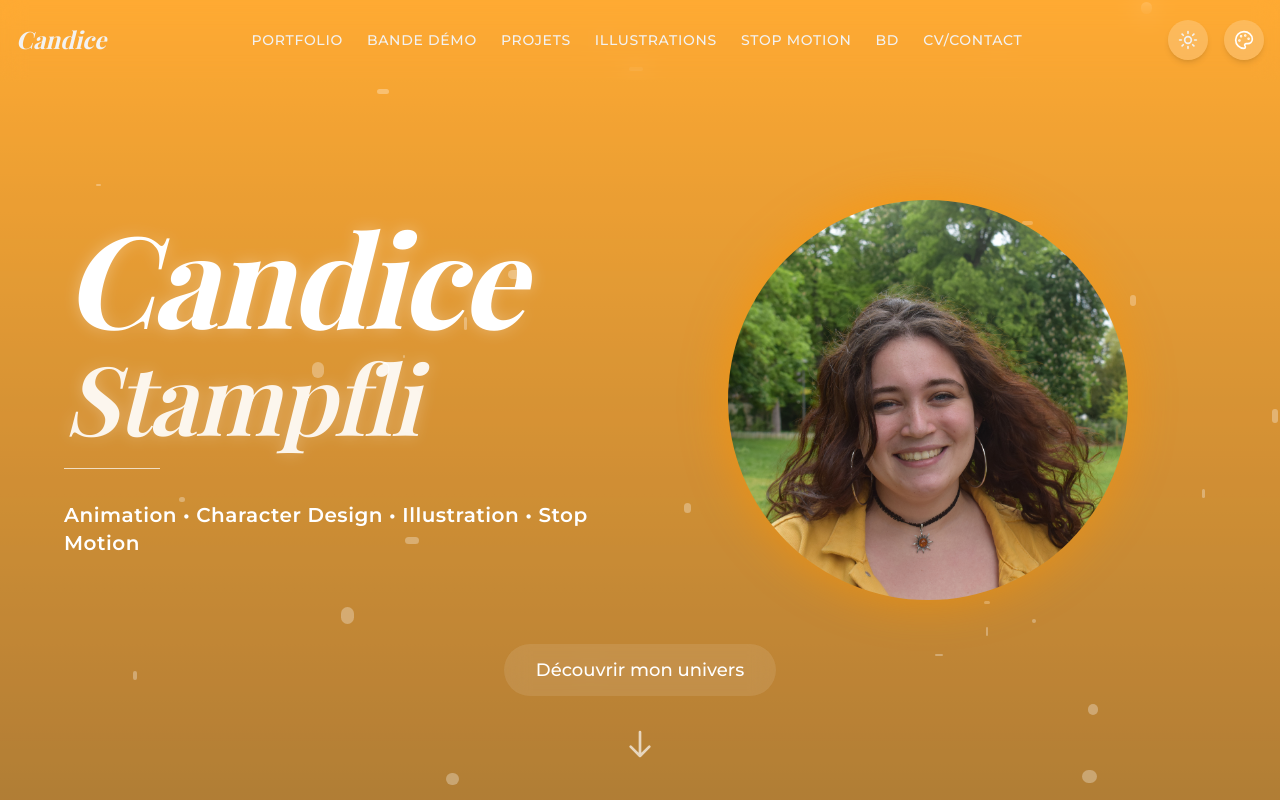
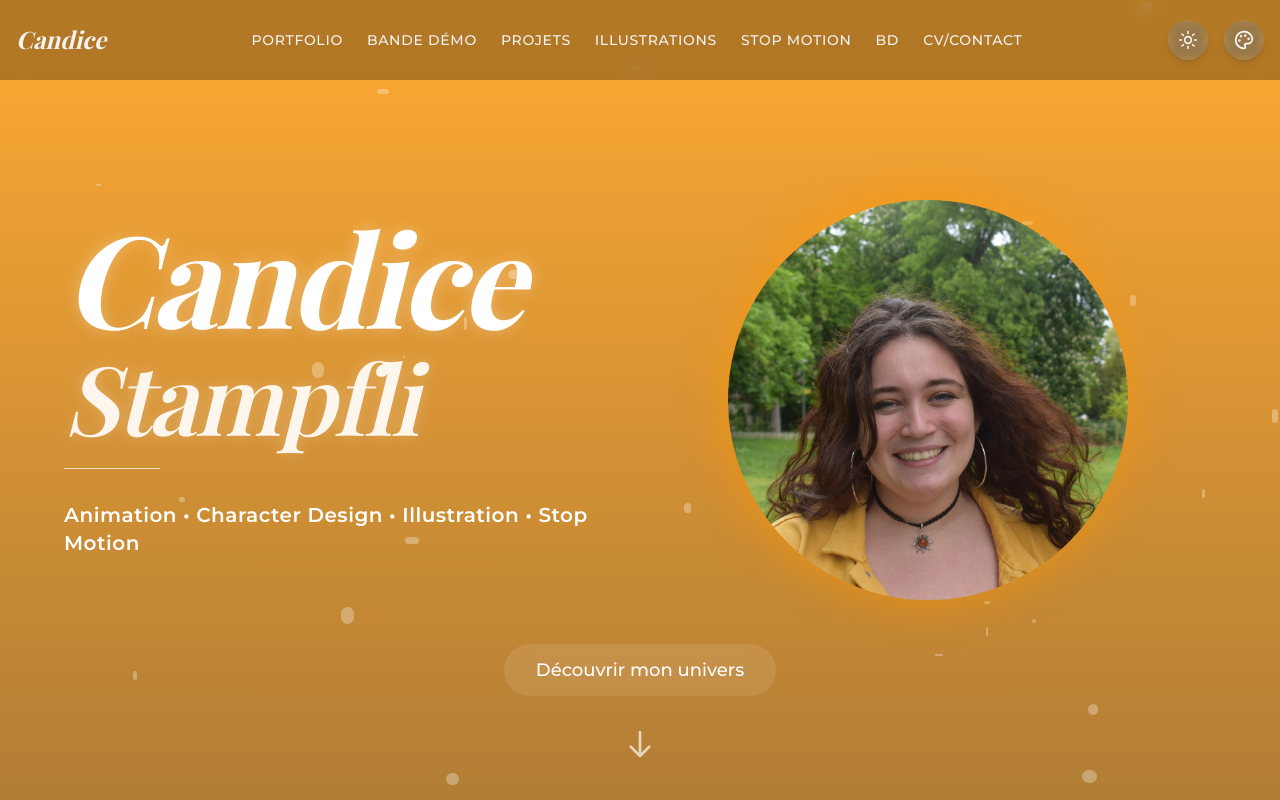
Before and after one commit to Nstampfli/stampfli_candice_folio, a Next.js app: page / in a window 1280 px wide. Shown: the top 800 px of the page. Built offline with nearby package versions, Linux system fonts and the light colour scheme; a web font is replaced by a local one.

Commit message:
fix header opacity/colorbg

```diff
--- a/components/navigation.tsx
+++ b/components/navigation.tsx
@@ -46,7 +46,7 @@ export function Navigation() {
   return (
     <header
       className={`fixed left-0 right-0 top-0 z-50 transition-all duration-500 bg-background/30 backdrop-blur-md ${
-        scrolled ? "bg-background/80 backdrop-blur-md" : "bg-transparent"
+        scrolled ? "bg-background/80" : "bg-background/30"
       }`}
     >
       <div className="container mx-auto flex h-16 items-center justify-between px-4 md:h-20">
```
